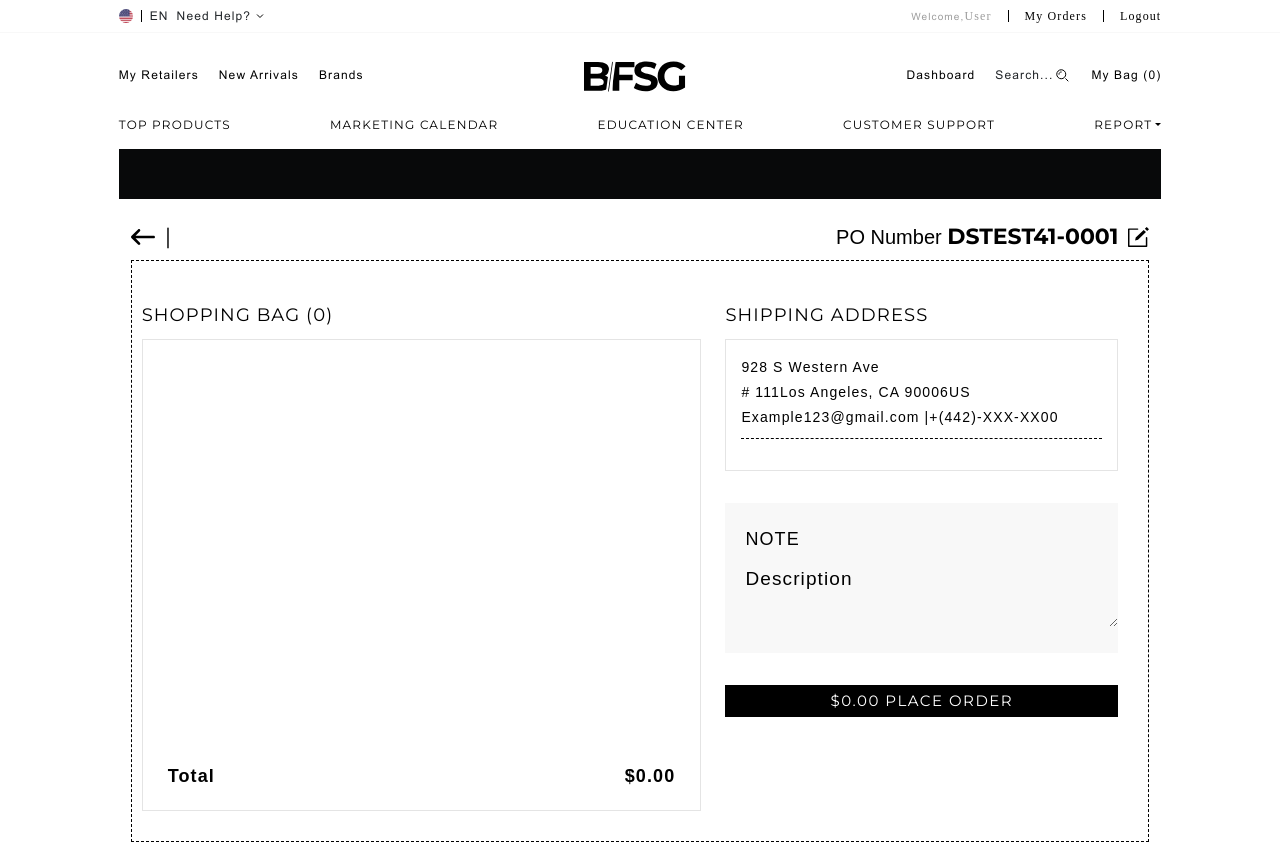
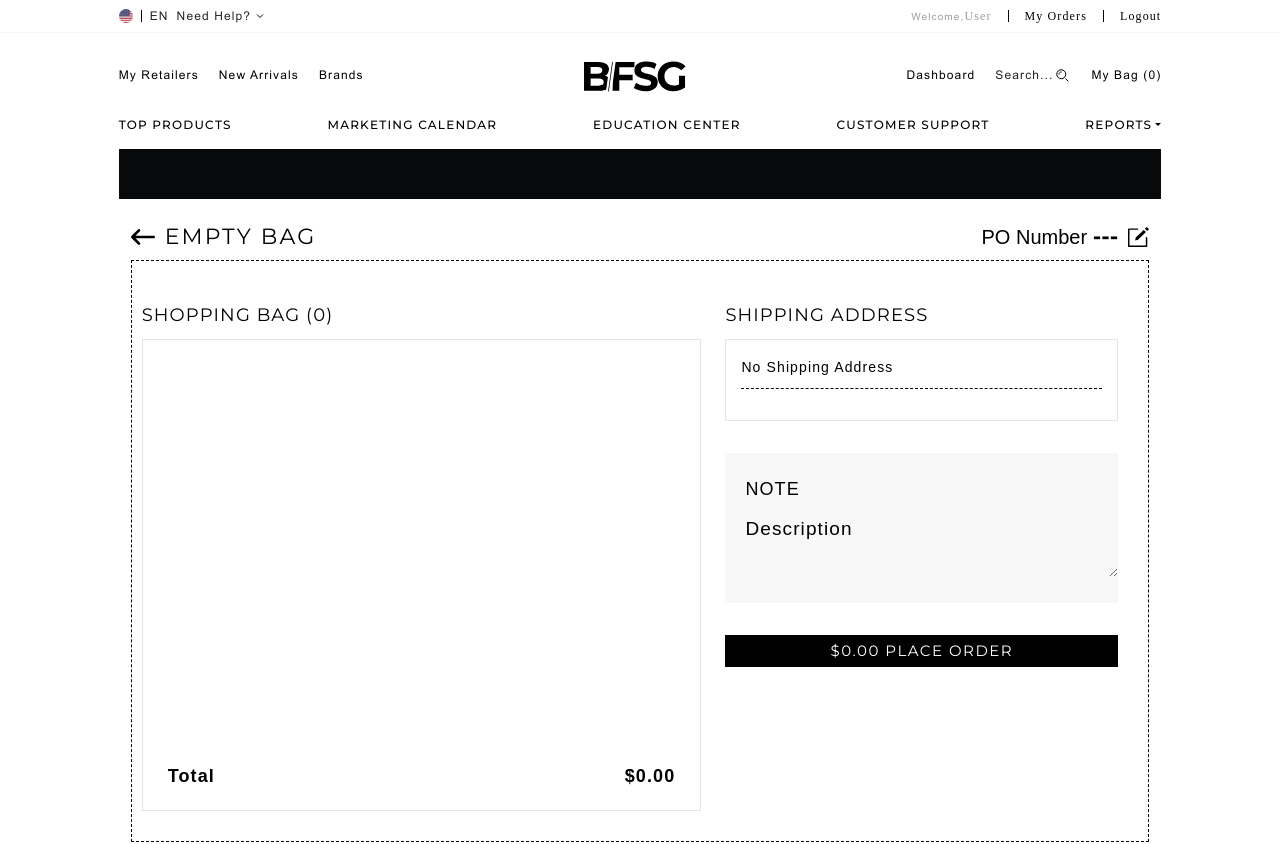
Before and after one commit to shubham90346/BFS-PORTAL, a React (Create React App) app: page /my-bag in a window 1280 px wide. Shown: the top 844 px of the page. Built offline with nearby package versions, Linux system fonts and the light colour scheme; a web font is replaced by a local one.

Commit message:
My Bag Fixes and Reports in header added

```diff
--- a/src/components/All Headers/header/Header.jsx
+++ b/src/components/All Headers/header/Header.jsx
@@ -1,8 +1,9 @@
 import React from "react";
 import styles from "./index.module.css";
-import { Link } from "react-router-dom";
+import { Link, useNavigate } from "react-router-dom";
 import "./index.css";
 const Header = () => {
+  const navigate=useNavigate();
   return (
     <div id={`${styles.main}`} className="d-flex justify-content-between  align-items-center my-2 gap-1">
       <p className={`m-0 ${styles.text}`}>
@@ -36,21 +37,29 @@ const Header = () => {
         </p> */}
       <p className={`m-0  ${styles.text}`}>
         <Link to="" className="linkStyle">
-
-          <div class="dropdown">
-  <a class=" dropdown-toggle"  role="button" data-bs-toggle="dropdown" aria-expanded="false">
-  Report
-  </a>
-
-  <ul class="dropdown-menu">
-    <li><a class="dropdown-item">Newness Report</a></li>
-    <li><a class="dropdown-item">Comparison Report</a></li>
-  </ul>
-</div>
+          <div class="dropdown dropdown-toggle" role="button" data-bs-toggle="dropdown" aria-expanded="false">
+            Reports
+            {/* </a> */}
+            <ul class="dropdown-menu">
+              <li>
+                <Link to="/sales-report" className="dropdown-item text-start" onClick={()=>navigate("/sales-report")}>
+                  Sales Report
+                </Link>
+              </li>
+              <li>
+                <Link to="/newness-report" className="dropdown-item text-start" onClick={()=>navigate("/newness-report")}>
+                  Newness Report
+                </Link>
+              </li>
+              <li>
+                <Link to="/comparison-report" className="dropdown-item  text-start"  onClick={()=>navigate("/comparison-report")}>
+                  Comparison Report
+                </Link>
+              </li>
+            </ul>
+          </div>
         </Link>
       </p>
-
-
     </div>
   );
 };
--- a/src/components/All Headers/header/index.module.css
+++ b/src/components/All Headers/header/index.module.css
@@ -12,7 +12,7 @@
 .text a{
   color: #000;
 text-align: center;
-font-family: "Montserrat";
+font-family: Montserrat-500;
 font-size: 12px;
 font-style: normal;
 font-weight: 500;
--- a/src/components/Logout.jsx
+++ b/src/components/Logout.jsx
@@ -10,6 +10,7 @@ const Logout = () => {
     localStorage.removeItem("AccountId__c");
     localStorage.removeItem("ManufacturerId__c");
     localStorage.removeItem("Account");
+    localStorage.removeItem("address");
 
     window.location.href = "/";
   }, []);
--- a/src/components/My Retailers/MyRetailerCard.jsx
+++ b/src/components/My Retailers/MyRetailerCard.jsx
@@ -15,7 +15,7 @@ const bgColors = {
   "ESTEE LAUDER": "esteeLauderBg",
 };
 
-const MyRetailerCard = ({ placeName, title, brands, accountId }) => {
+const MyRetailerCard = ({ placeName, title, brands, accountId, address }) => {
   const [modalOpen, setModalOpen] = useState(false);
   return (
     <>
@@ -26,6 +26,7 @@ const MyRetailerCard = ({ placeName, title, brands, accountId }) => {
           setModalOpen(true);
           localStorage.setItem("Account", title);
           localStorage.setItem("AccountId__c", accountId);
+          localStorage.setItem("address", JSON.stringify(address));
         }}
       >
         <div className={`${Styles.mainRetailer} flex flex-col justify-between`}>
@@ -59,7 +60,7 @@ const MyRetailerCard = ({ placeName, title, brands, accountId }) => {
             </div>
             <div className={Styles.BrandName}>
               <div className={Styles.Brandspan}>
-                {brands?.map((brand,index) => {
+                {brands?.map((brand, index) => {
                   return (
                     <span className={`${Styles[bgColors[brand.ManufacturerName__c]]}`} style={{ height: "fit-content" }} key={index}>
                       {brand.ManufacturerName__c}
--- a/src/components/My Retailers/MyRetailers.jsx
+++ b/src/components/My Retailers/MyRetailers.jsx
@@ -5,7 +5,7 @@ import Loading from "../Loading";
 
 const MyRetailers = ({ pageData, filterBy, sortBy, searchBy, isLoading }) => {
   const navigate = useNavigate();
-// console.log("pageData",pageData);
+  // console.log("pageData",pageData);
   useEffect(() => {
     const userData = localStorage.getItem("Name");
     if (!userData) {
@@ -14,18 +14,10 @@ const MyRetailers = ({ pageData, filterBy, sortBy, searchBy, isLoading }) => {
   }, []);
 
   const filteredPageData = useMemo(() => {
-    let newValues = pageData?.filter((data) =>
-      filterBy
-        ? data.data?.some((d) => d.ManufacturerId__c === filterBy.Id)
-        : true
-
-    );
-
+    let newValues = pageData?.filter((data) => (filterBy ? data.data?.some((d) => d.ManufacturerId__c === filterBy.Id) : true));
 
     if (searchBy) {
-      newValues = newValues?.filter((value) =>
-        value.Name?.toLowerCase().includes(searchBy?.toLowerCase())
-      );
+      newValues = newValues?.filter((value) => value.Name?.toLowerCase().includes(searchBy?.toLowerCase()));
     }
 
     if (sortBy) {
@@ -44,23 +36,14 @@ const MyRetailers = ({ pageData, filterBy, sortBy, searchBy, isLoading }) => {
         {filteredPageData?.length ? (
           <section>
             <div className="grid px-0 grid-cols-1 md:grid-cols-2 lg:grid-cols-3 xl:grid-cols-4 gap-4">
-              {filteredPageData?.map((data) => (
-                <MyRetailerCard
-                  key={data.Name}
-                  accountId={data.Id}
-                  placeName={data.City}
-                  title={data.Name}
-                  brands={data?.data}
-                />
-              ))}
+              {filteredPageData?.map((data) => {
+                console.log(data);
+                return <MyRetailerCard key={data.Name} accountId={data.Id} placeName={data.City} title={data.Name} brands={data?.data} address={data.ShippingAddress}/>;
+              })}
             </div>
           </section>
         ) : null}
-        {!filteredPageData?.length && !isLoading && (
-          <div className="flex justify-center items-center py-4 w-full lg:min-h-[300px] xl:min-h-[380px]">
-            No data found
-          </div>
-        )}
+        {!filteredPageData?.length && !isLoading && <div className="flex justify-center items-center py-4 w-full lg:min-h-[300px] xl:min-h-[380px]">No data found</div>}
         {isLoading ? <Loading height={"70vh"} /> : null}
       </div>
     </>
--- a/src/components/MyBagFinal/index.js
+++ b/src/components/MyBagFinal/index.js
@@ -17,9 +17,9 @@ function MyBagFinal() {
   const [PONumber, setPONumber] = useState(POGenerator());
   const [buttonActive, setButtonActive] = useState(false);
   const { addOrder, orderQuantity } = useBag();
-  const [begValue, setBegValue] = useState(fetchBeg());
+  const [bagValue, setBagValue] = useState(fetchBeg());
   useEffect(() => {
-    if (begValue) {
+    if (bagValue?.Account?.id && bagValue?.Manufacturer?.id && Object.values(bagValue?.orderList)?.length>0) {
       setButtonActive(true);
     }
   }, []);
@@ -28,11 +28,11 @@ function MyBagFinal() {
   const orderPlaceHandler = () => {
     GetAuthData()
       .then((user) => {
-        // let begValue = fetchBeg()
-        if (begValue) {
+        // let bagValue = fetchBeg()
+        if (bagValue) {
           // setButtonActive(true)
           let list = [];
-          let productLists = Object.values(begValue.orderList);
+          let productLists = Object.values(bagValue.orderList);
           if (productLists.length) {
             productLists.map((product) => {
               let temp = {
@@ -45,9 +45,9 @@ function MyBagFinal() {
             });
           }
           let begToOrder = {
-            AccountId: begValue?.Account?.id,
-            Name: begValue?.Account?.name,
-            ManufacturerId__c: begValue?.Manufacturer?.id,
+            AccountId: bagValue?.Account?.id,
+            Name: bagValue?.Account?.name,
+            ManufacturerId__c: bagValue?.Manufacturer?.id,
             PONumber: PONumber,
             desc: orderDesc,
             SalesRepId: user.Sales_Rep__c,
@@ -90,10 +90,11 @@ function MyBagFinal() {
                   </svg>
                 </button>
                 <h4>
-                  {buttonActive && (
+                  {buttonActive ? (
                     <>
                       <span> {localStorage.getItem("manufacturer")} | </span> {localStorage.getItem("Account")}
-                    </>
+                    </>):
+                    (<span>Empty bag</span>
                   )}
                 </h4>
               </div>
@@ -135,9 +136,9 @@ function MyBagFinal() {
                                     ? (+ele.product.usdRetail__c.substring(1) - (ele?.discount?.margin / 100) * +ele.product.usdRetail__c.substring(1)).toFixed(2)
                                     : (+ele.product.usdRetail__c - (ele?.discount?.margin / 100) * +ele.product.usdRetail__c).toFixed(2));
                             }
-                            price = price * ele.quantity;
+                            // price = price;
                             // console.log(price);
-                            total += Number(price);
+                            total += Number(price)* ele.quantity;
                             // console.log(total);
                             return (
                               <div className={Styles.Mainbox}>
```
